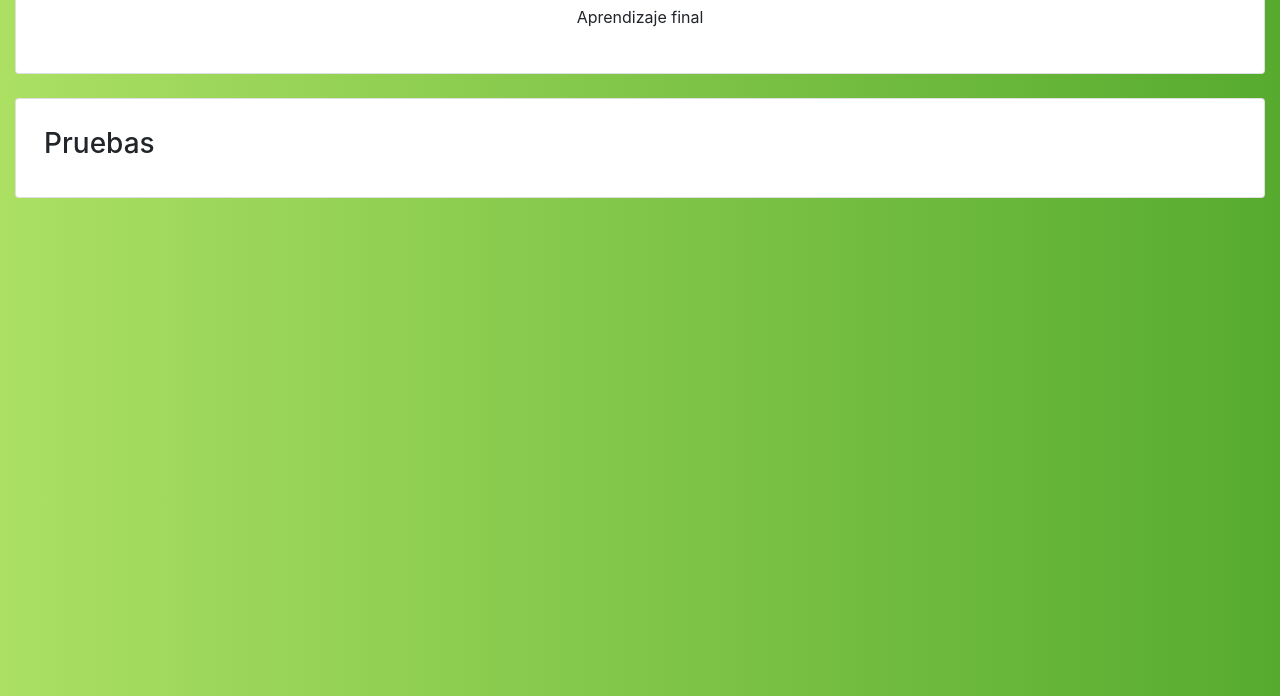
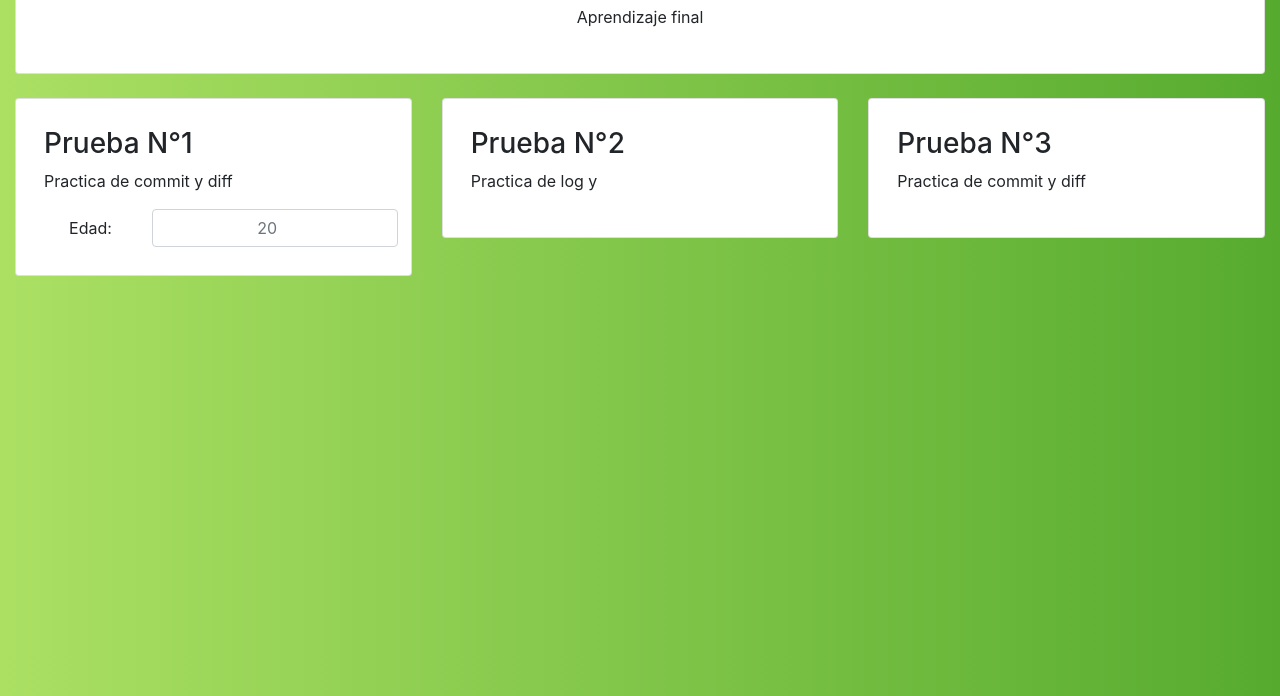
Before and after one commit to AndriuEdu/demo-repo, a plain HTML site: page index.html in a window 1280 px wide. Shown: the part 104-800 px from the top of the page. Drawn offline with nearby package versions, Linux system fonts and the light colour scheme.

Commit message:
cambios en html

```diff
--- a/index.html
+++ b/index.html
@@ -4,11 +4,18 @@
     <meta charset="UTF-8">
     <meta name="viewport" content="width=device-width, initial-scale=1.0">
     <title>Practicas Git 2020</title>
-    <link rel="stylesheet" href="./css/styles.css">
+    <link rel="stylesheet" href="css/styles.css">
     <!-- bootstrap -->
     <link rel="stylesheet" href="https://stackpath.bootstrapcdn.com/bootstrap/4.4.1/css/bootstrap.min.css" integrity="sha384-Vkoo8x4CGsO3+Hhxv8T/Q5PaXtkKtu6ug5TOeNV6gBiFeWPGFN9MuhOf23Q9Ifjh" crossorigin="anonymous">
 </head>
 <body class="MainPage">
+
+    <script src="js/animacion.js"></script>
+    <!-- bootstrap -->
+    <script src="https://code.jquery.com/jquery-3.4.1.slim.min.js" integrity="sha384-J6qa4849blE2+poT4WnyKhv5vZF5SrPo0iEjwBvKU7imGFAV0wwj1yYfoRSJoZ+n" crossorigin="anonymous"></script>
+    <script src="https://cdn.jsdelivr.net/npm/popper.js@1.16.0/dist/umd/popper.min.js" integrity="sha384-Q6E9RHvbIyZFJoft+2mJbHaEWldlvI9IOYy5n3zV9zzTtmI3UksdQRVvoxMfooAo" crossorigin="anonymous"></script>
+    <script src="https://stackpath.bootstrapcdn.com/bootstrap/4.4.1/js/bootstrap.min.js" integrity="sha384-wfSDF2E50Y2D1uUdj0O3uMBJnjuUD4Ih7YwaYd1iqfktj0Uod8GCExl3Og8ifwB6" crossorigin="anonymous"></script>
+
     <div class="container-fluid">
         <div class="card mt-4 p-2">
             <div class="card-body text-center">
@@ -16,11 +23,41 @@
                 <p>Aprendizaje final</p>
             </div>
         </div>
-        <div class="card mt-4 p-2">
-            <div class="card-body">
-                <h3>Pruebas</h3>
+        <div class="row">
+            <div class="col-md-4">
+                <div class="card mt-4 p-2">
+                    <div class="card-body">
+                        <h3>Prueba N°1</h3>
+                        <p>Practica de commit y diff</p>
+                        <form>
+                            <div class="form-inline row">
+                                <label for="age" class="col-md-4">Edad: </label>
+                                <input type="number" class="form-control col-md-8 text-center" id="age" placeholder="20">
+                            </div>
+                        </form>
+
+                    </div>
+                </div>
+            </div>
+            <div class="col-md-4">
+                <div class="card mt-4 p-2">
+                    <div class="card-body">
+                        <h3>Prueba N°2</h3>
+                        <p>Practica de log y </p>
+                    </div>
+                </div>
+            </div>
+            <div class="col-md-4">
+                <div class="card mt-4 p-2">
+                    <div class="card-body">
+                        <h3>Prueba N°3</h3>
+                        <p>Practica de commit y diff</p>
+                    </div>
+                </div>
             </div>
         </div>
     </div>
+
+
 </body>
 </html>
```
